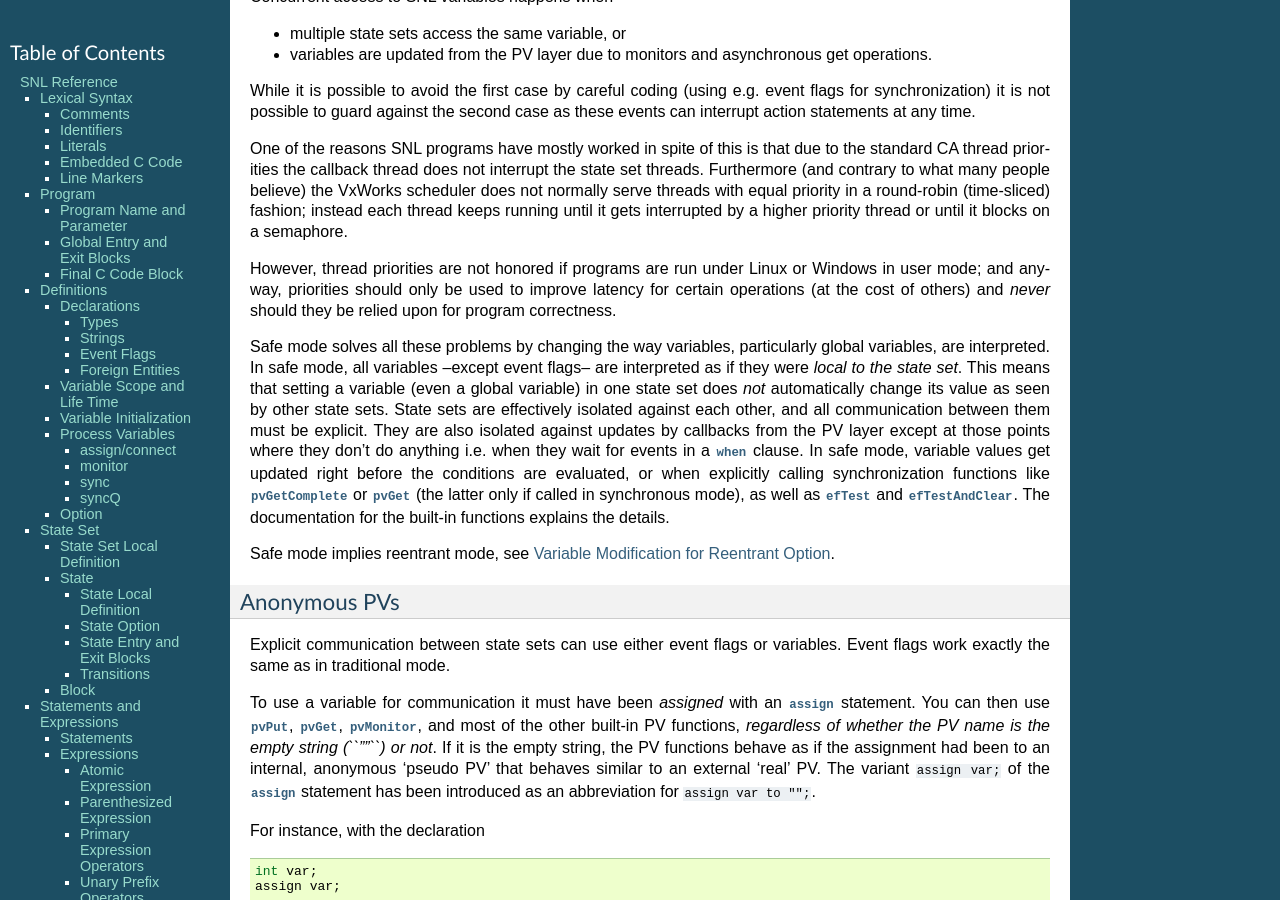
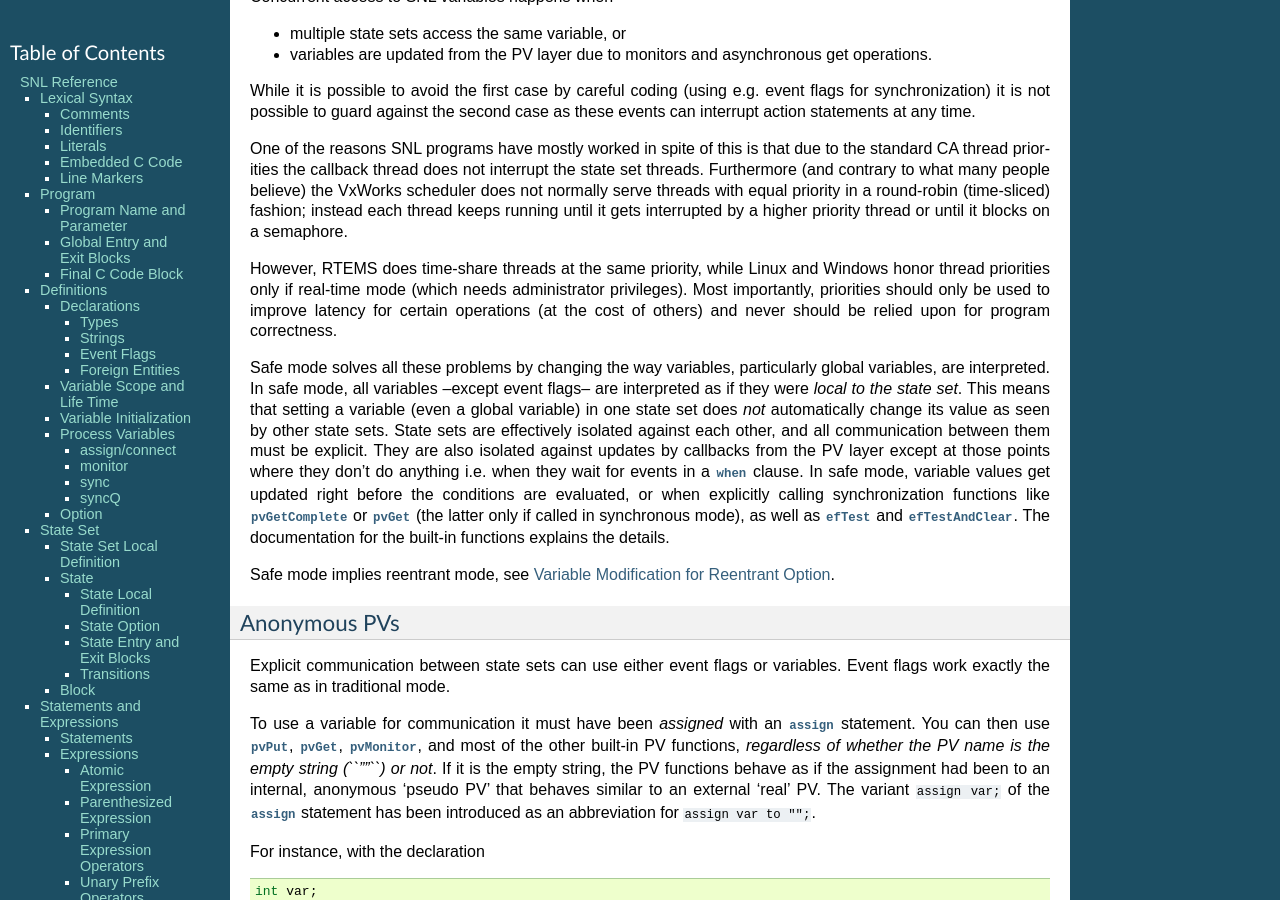
Before and after one commit to jeonghanlee/sequencer-2-2, a Sphinx documentation site: the page built from documentation/Reference.txt, in a window 1280 px wide and 900 px high, scrolled down 27988 px. Built offline with Sphinx 7.4.7, drawn with Linux system fonts in a browser that asks for light colours.

Commit message:
docs: fixed safe mode documentation (thanks to Eric Norum)

```diff
--- a/documentation/Reference.txt
+++ b/documentation/Reference.txt
@@ -1881,10 +1881,11 @@ equal priority in a round-robin (time-sliced) fashion; instead each thread
 keeps running until it gets interrupted by a higher priority thread or
 until it blocks on a semaphore.
 
-However, thread priorities are not honored if programs are run under
-Linux or Windows in user mode; and anyway, priorities should only be used
-to improve latency for certain operations (at the cost of others) and
-*never* should they be relied upon for program correctness.
+However, RTEMS does time-share threads at the same priority, while Linux and
+Windows honor thread priorities only if real-time mode (which needs
+administrator privileges). Most importantly, priorities should only be used
+to improve latency for certain operations (at the cost of others) and never
+should be relied upon for program correctness.
 
 Safe mode solves all these problems by changing the way variables,
 particularly global variables, are interpreted. In safe mode, all variables
```
